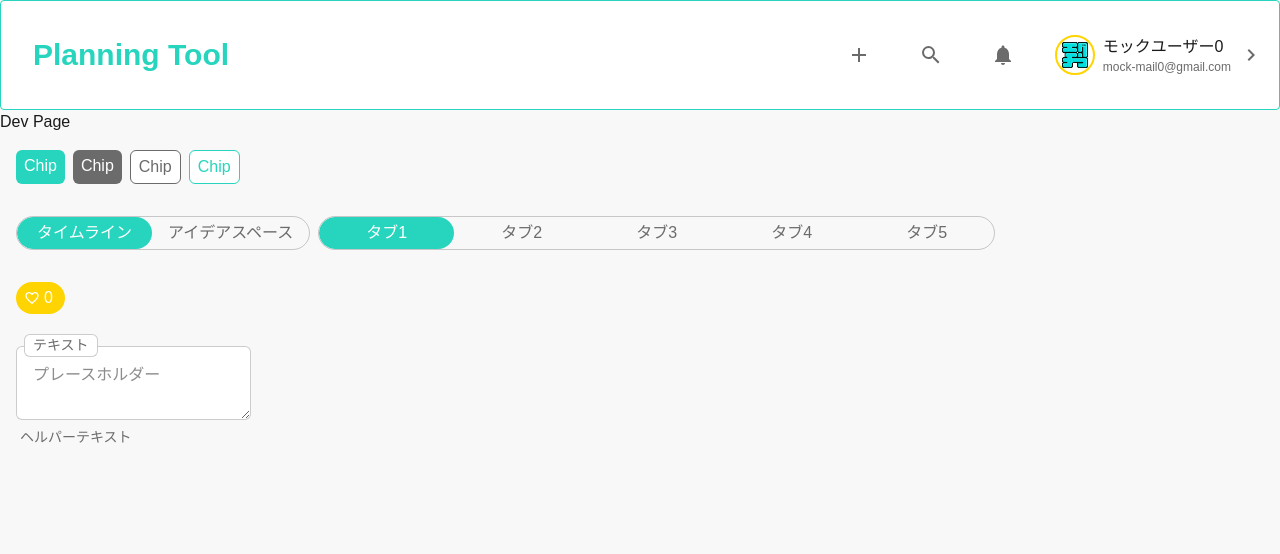
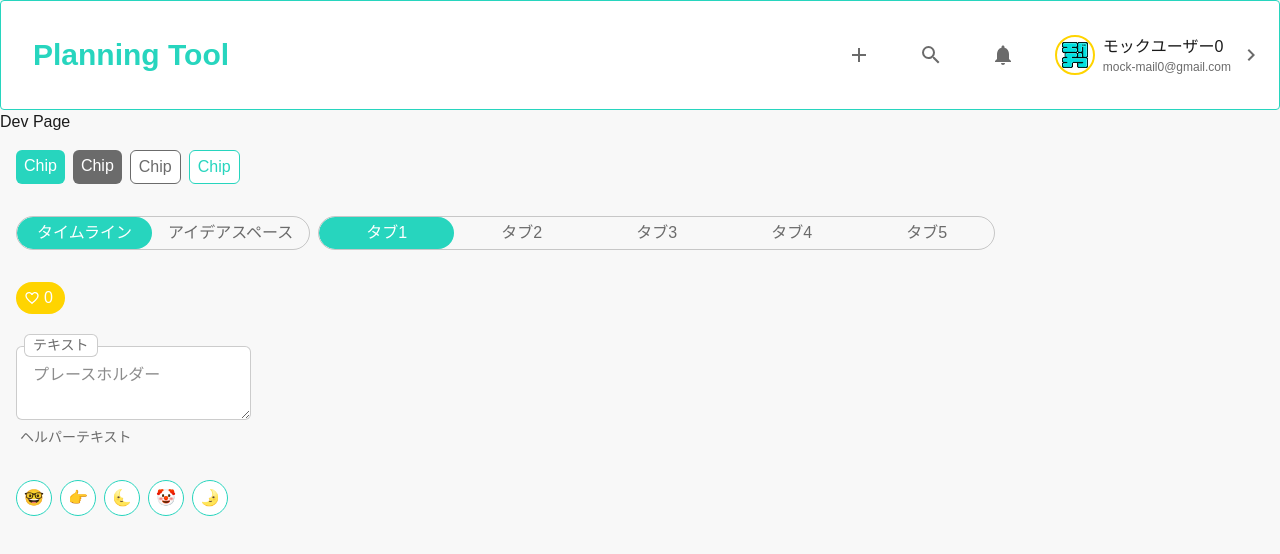
Before and after one commit to SOTA-swp/frontend, a Next.js app: page /dev in a window 1280 px wide. Shown: the top 554 px of the page. Built offline with nearby package versions, Linux system fonts and the light colour scheme.

Commit message:
✨ EmojiIconの追加

```diff
--- a/app/dev/page.tsx
+++ b/app/dev/page.tsx
@@ -1,5 +1,6 @@
 "use client";
 import Chip from "@/components/Chip";
+import EmojiIcon from "@/components/EmojiIcon";
 import FavoriteCounter from "@/components/FavoriteCounter";
 import Tab from "@/components/Tab";
 import TextField from "@/components/TextField";
@@ -74,6 +75,13 @@ const DevPage: React.FC<DevPageProps> = ({}) => {
           autoComplete="off"
         />
       </div>
+      <div className="flex gap-2 p-4">
+        <EmojiIcon>🤓</EmojiIcon>
+        <EmojiIcon>👉</EmojiIcon>
+        <EmojiIcon>🌜</EmojiIcon>
+        <EmojiIcon>🤡</EmojiIcon>
+        <EmojiIcon>🌛</EmojiIcon>
+      </div>
     </div>
   );
 };
--- /dev/null
+++ b/components/EmojiIcon.tsx
@@ -0,0 +1,11 @@
+import React from "react";
+
+function EmojiIcon({ children }: { children?: React.ReactNode }) {
+  return (
+    <div className="flex items-center justify-center h-9 w-9 bg-paper border border-primary rounded-full select-none">
+      {children}
+    </div>
+  );
+}
+
+export default EmojiIcon;
```
